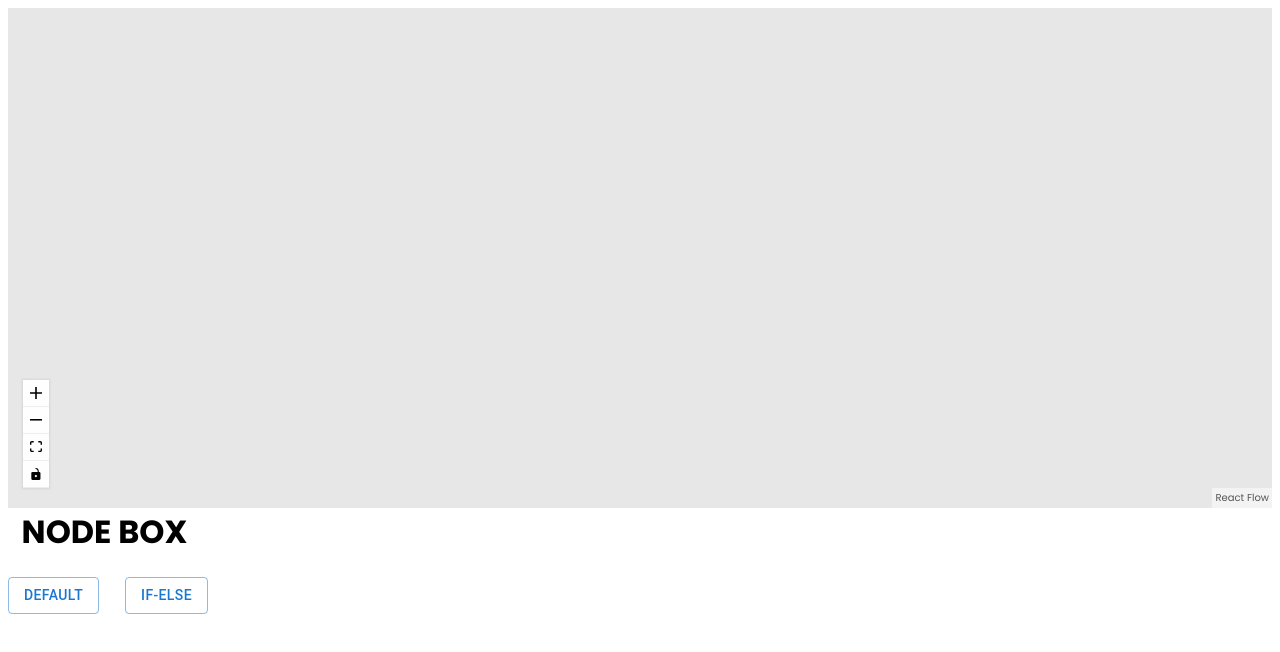
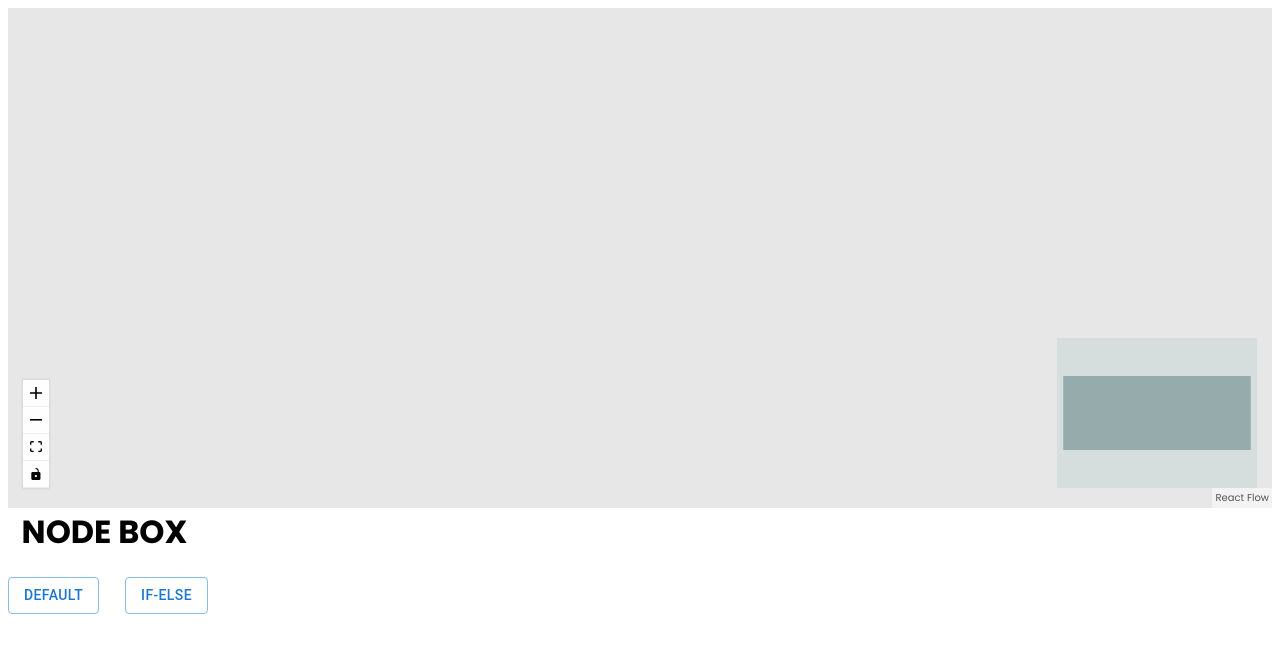
Before and after one commit to dsouzaian2000/react-flow-demo, a React (Create React App) app: page / in a window 1280 px wide. Shown: the top 652 px of the page. Built offline with nearby package versions, Linux system fonts and the light colour scheme.

Commit message:
Minimap added to If-Else

```diff
--- a/src/App.js
+++ b/src/App.js
@@ -49,14 +49,7 @@ const data = [
     position: { x: 200, y: 650 },
     type: "default",
   },
-  {
-    id: "6",
-    qNo: 6,
-    question: "Enter your address.",
-    qType: "SHORT TEXT",
-    position: { x: 200, y: 800 },
-    type: "default",
-  },
+
   {
     id: "1-2",
     source: "1",
--- a/src/components/Default/Default.component.js
+++ b/src/components/Default/Default.component.js
@@ -75,6 +75,7 @@ function Default() {
         borderRadius: 10,
         padding: "1rem 0rem",
       },
+      nodeType: "default",
     },
     {
       id: "one-one",
@@ -86,6 +87,7 @@ function Default() {
         borderRadius: 10,
         padding: "1rem 0rem",
       },
+      nodeType: "if-else",
     },
     {
       id: "one-two",
@@ -249,7 +251,14 @@ function Default() {
       <ReactFlow elements={elements} defaultZoom={0.8}>
         <Background variant="lines" color="#E5E5E5" gap={1} size={0.5} />
         <MiniMap
-          nodeColor={customMinimap ? "#3F7AAC" : "#ffffff"}
+          nodeColor={(n) => {
+            if (n.style?.background) return n.style.background;
+            if (n.nodeType === "default") return "#0041d0";
+            if (n.nodeType === "if-else") return "#ff0072";
+            if (n.type === "default") return "#1a192b";
+
+            return "#eee";
+          }}
           nodeBorderRadius={customMinimap ? 20 : 0}
           style={{ background: customMinimap ? "#96ACAC" : "#fff" }}
         />
--- a/src/components/IfElse/IfElse.component.js
+++ b/src/components/IfElse/IfElse.component.js
@@ -1,5 +1,5 @@
 import { useState, useEffect, useRef, useContext } from "react";
-import ReactFlow, { Background, Controls } from "react-flow-renderer";
+import ReactFlow, { Background, Controls, MiniMap } from "react-flow-renderer";
 
 import TextField from "@mui/material/TextField";
 import Button from "@mui/material/Button";
@@ -48,6 +48,7 @@ function IfElse() {
       if (!item.source) {
         arr1 = {
           id: item.id,
+          nodeType: item.type,
           data: {
             question: item.question,
             qType: item.qType,
@@ -101,7 +102,22 @@ function IfElse() {
         edgeTypes={edgeTypes}
         elements={nodeElements}
         defaultZoom={0.7}
+        onLoad={() => {
+          setTimeout(() => {
+            document.querySelector(".react-flow__controls-fitview").click();
+          }, 100);
+        }}
       >
+        <MiniMap
+          nodeColor={(n) => {
+            if (n.style?.background) return n.style.background;
+            if (n.nodeType === "default") return "#0041d0";
+            if (n.nodeType === "if-else") return "#ff0072";
+            return "#eee";
+          }}
+          nodeBorderRadius={20}
+          style={{ background: "#96ACAC" }}
+        />
         <Background variant="lines" color="#E5E5E5" gap={1} size={0.5} />
         <Controls />{" "}
       </ReactFlow>
```
